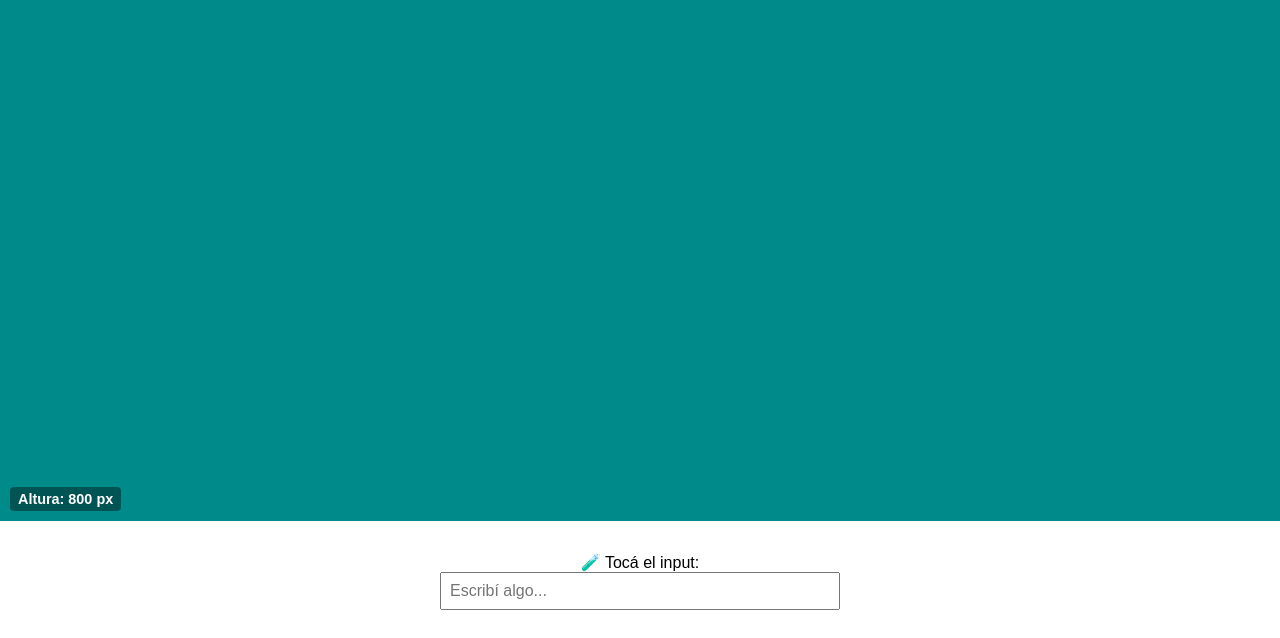
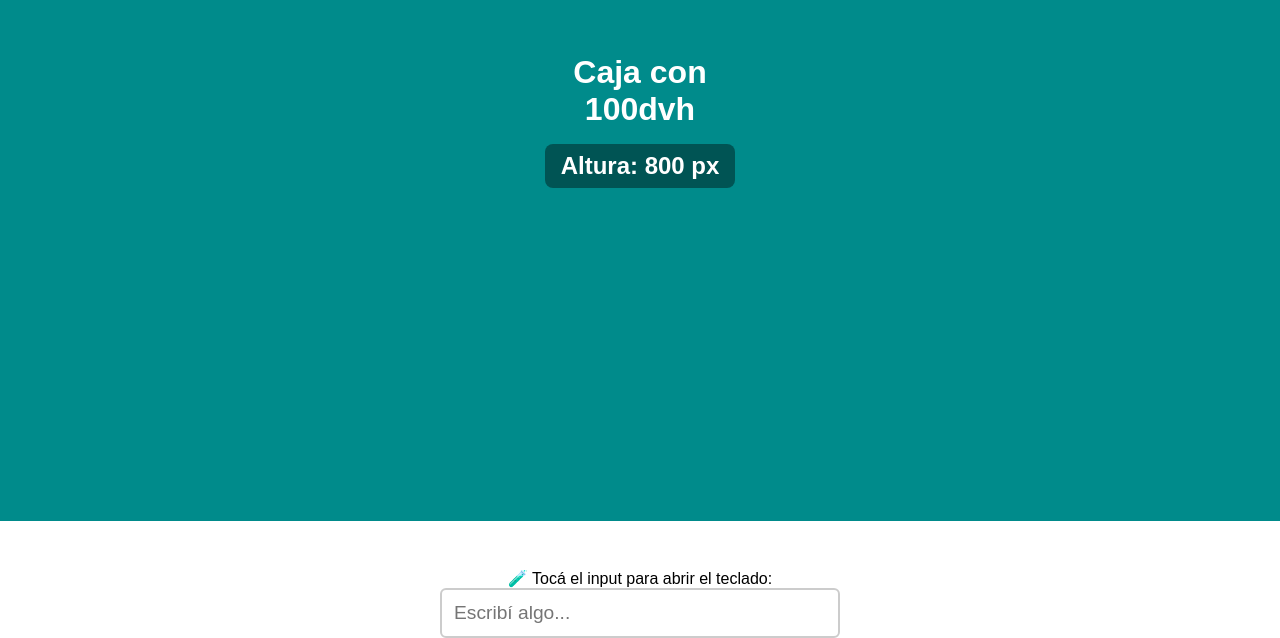
Before and after one commit to FT-Key/DynamicViewHeight, a plain HTML site: page index.html in a window 1280 px wide. Shown: the part 1149-1787 px from the top of the page. Before the commit the page ends 1759 px from the top, so only its background shows below. Drawn offline with Linux system fonts and the light colour scheme.

Commit message:
Se coloca el visualizador del vh en el centro de los div y con mayor tamaño de fuente

```diff
--- a/index.html
+++ b/index.html
@@ -1,5 +1,6 @@
 <!DOCTYPE html>
 <html lang="es">
+
 <head>
   <meta charset="UTF-8">
   <title>vh vs dvh - Vista en tiempo real</title>
@@ -20,14 +21,20 @@
       color: #fff;
       padding: 1rem;
       text-align: center;
+      font-size: 1rem;
     }
 
-    .vh-box, .dvh-box {
-      text-align: center;
-      padding-top: 2rem;
+    .vh-box,
+    .dvh-box {
+      display: flex;
+      flex-direction: column;
+      justify-content: center;
+      align-items: center;
       font-weight: bold;
       color: white;
       position: relative;
+      text-align: center;
+      font-size: 2rem;
     }
 
     .vh-box {
@@ -41,33 +48,34 @@
     }
 
     .height-display {
-      position: absolute;
-      bottom: 10px;
-      left: 10px;
-      background: rgba(0,0,0,0.4);
-      padding: 4px 8px;
-      border-radius: 4px;
-      font-size: 0.9rem;
+      margin-top: 1rem;
+      background: rgba(0, 0, 0, 0.4);
+      padding: 0.5rem 1rem;
+      border-radius: 8px;
+      font-size: 1.5rem;
     }
 
     .input-container {
-      margin-top: 2rem;
+      margin: 3rem 0;
       text-align: center;
     }
 
     input {
-      padding: 0.5rem;
-      font-size: 1rem;
+      padding: 0.75rem;
+      font-size: 1.2rem;
       width: 80%;
       max-width: 400px;
+      border: 2px solid #ccc;
+      border-radius: 6px;
     }
   </style>
 </head>
+
 <body>
 
   <div class="info">
     🔍 Tocá el input para mostrar el teclado en móvil.<br>
-    👁️ Mirá cómo cambian los valores de altura real abajo a la izquierda.
+    👁️ Mirá cómo cambian las alturas reales.
   </div>
 
   <div class="vh-box">
@@ -81,7 +89,7 @@
   </div>
 
   <div class="input-container">
-    <p>🧪 Tocá el input:</p>
+    <p>🧪 Tocá el input para abrir el teclado:</p>
     <input type="text" placeholder="Escribí algo...">
   </div>
 
@@ -96,13 +104,12 @@
       dvhText.textContent = `Altura: ${dvhBox.getBoundingClientRect().height.toFixed(0)} px`;
     }
 
-    // Actualizar cuando cambia el tamaño del viewport (teclado, barra, rotación, etc.)
     window.addEventListener('resize', updateHeights);
     window.addEventListener('orientationchange', updateHeights);
     window.addEventListener('DOMContentLoaded', updateHeights);
-    setInterval(updateHeights, 300); // chequeo constante por si hay cambios sin resize
-
+    setInterval(updateHeights, 300);
   </script>
 
 </body>
+
 </html>
```
